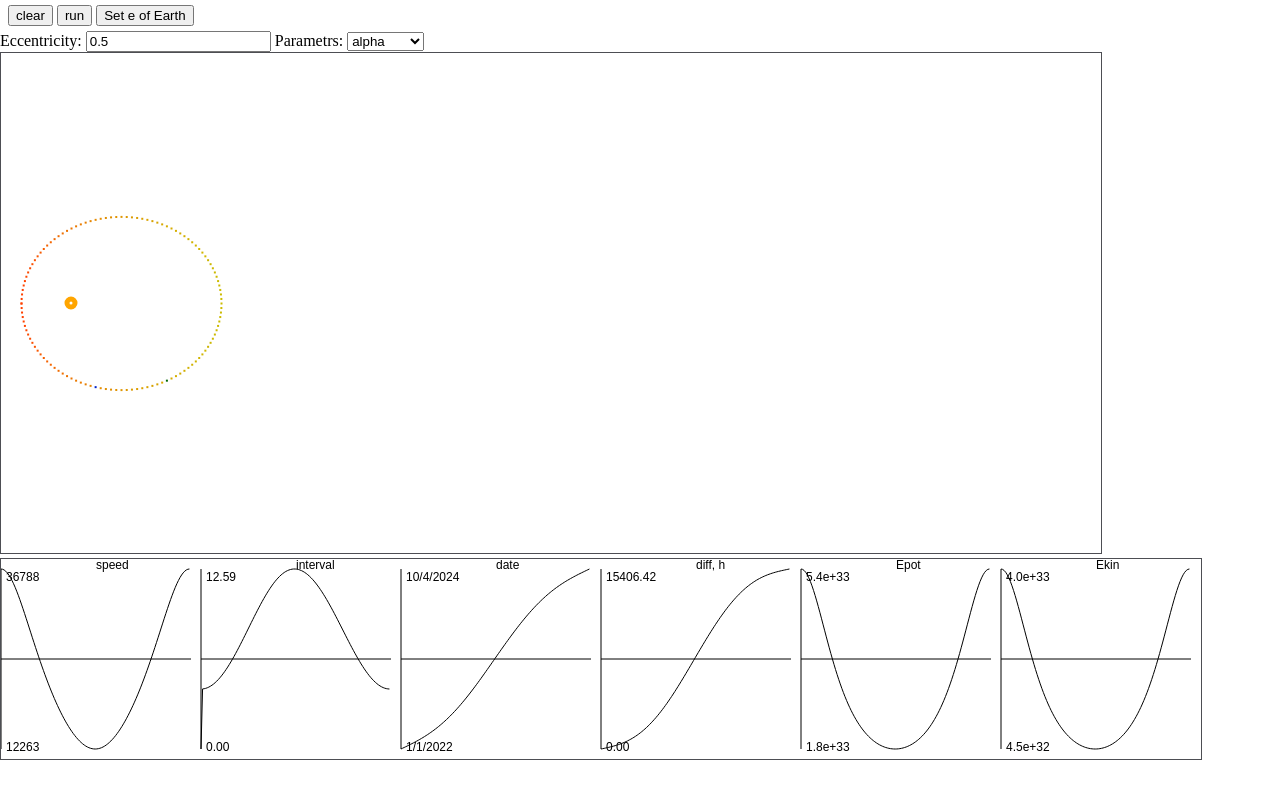
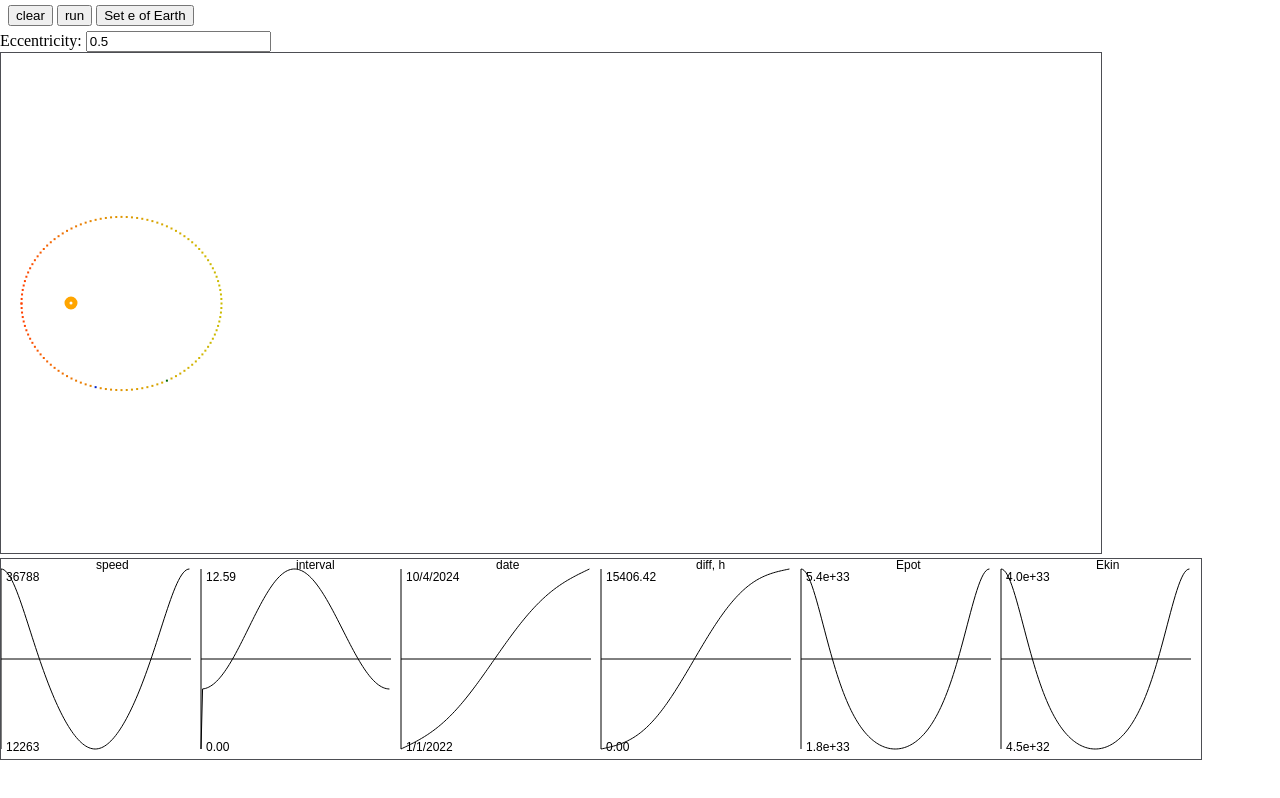
Before and after one commit to GeorgeBobrov/Ellips, a plain HTML site: page ellips.html in a window 1280 px wide. Drawn offline with Linux system fonts and the light colour scheme.

Commit message:
delete old code

```diff
--- a/ellips.html
+++ b/ellips.html
@@ -47,9 +47,6 @@ canvas {
 
 	<label for="inputEccentricity">Eccentricity:</label>
 	<input type="number" max="1" step="0.1" value="0.5" id="inputEccentricity">
-	Parametrs:
-	<select id="inputParametr" >
-	</select>
 
 	<br>
 
@@ -59,22 +56,8 @@ canvas {
 <script>
 
 let chart = document.getElementById('chart')
-let inputParametr = document.getElementById('inputParametr')
-// let datalistParametrs = document.getElementById('parametrs')
 let inputEccentricity = document.getElementById('inputEccentricity');
 inputEccentricity.onchange = run
-
-let parametrsNames = ['alpha', 'x', 'y', 'speed', 'interval', 'date', 'dateIdeal', 'diff', 'Epot', 'Ekin']
-parametrsNames.forEach(parametr => {
-	let option = document.createElement('option')
-	option.value = parametr
-	option.innerText = parametr
-	inputParametr.append(option)
-})
-inputParametr.onchange = function (event) {
-	let paramName = inputParametr.value
-	draw_graph( data_history.map( el => el[paramName]), paramName, 10, 10, 'red', 300, chart.height - 20)
-}
 
 
 
@@ -105,8 +88,7 @@ let data_history = []
 let color_i = 0
 
 
-function run()
-{
+function run() {
 	const e = inputEccentricity.value
 	// const a = 200 //Semi-major axis
 	// const c = a * e
@@ -252,7 +234,7 @@ run()
 
 
 
-function draw_graph(data, param, x_start, y_start,  color='pink', width=100, height=50, format = n => n.toFixed(2)){
+function draw_graph(data, param, x_start, y_start,  color='pink', width=100, height=50, format = n => n.toFixed(2)) {
 	let ctx = document.getElementById('chart').getContext('2d')
 
 	let max = Math.max(...data)
@@ -297,8 +279,7 @@ function draw_graph(data, param, x_start, y_start,  color='pink', width=100, hei
 	ctx.stroke()
 }
 
-function calcR1R2(Perihelion, Aphelion, c, percent)
-{
+function calcR1R2(Perihelion, Aphelion, c, percent) {
 	let R2_plus_R1 = Perihelion + Aphelion
 	let maxDelta = Aphelion - Perihelion
 	let R2 = Perihelion + maxDelta*percent
@@ -308,49 +289,23 @@ function calcR1R2(Perihelion, Aphelion, c, percent)
 }
 
 
-function calcDotPosition(R1, R2, c, percent)
-{
+function calcDotPosition(R1, R2, c, percent) {
 	let x = (R2**2 - R1**2) / (4 * c)
 	let y = Math.sqrt(R2**2 - (c + x)**2)
 
 	return {x, y}
 }
 
-function calcDotPosition2(a, b, alpha)
-{
+function calcDotPosition2(a, b, alpha) {
 	let x = a * Math.cos(alpha)
 	let y = b * Math.sin(alpha)
 
 	return {x, y}
 }
 
-function calcOrbitalSpeed(r, a)
-{
+function calcOrbitalSpeed(r, a) {
 	return Math.sqrt(μ*(2/r - 1/a))
 }
-
-
-
-	// for (let i = 0; i <= 100; i++) {
-	// 	let {R1, R2} = calcR1R2(Perihelion, Aphelion, c, i/100)
-	// 	let {x, y} = calcDotPosition(R1, R2, c, i/100)
-
-	// 	let speed = calcOrbitalSpeed(R1*k_Earth, a*k_Earth)
-
-	// 	let hue = Math.round(15 + (1 - (speed / speed_Perihelion)) * 60)
-	// 	// let lit = Math.round(50 - (1 - (speed / speed_Perihelion)) * 10)
-
-	// 	ctx.strokeStyle = `hsl(${hue},100%,48%)`;
-
-	// 	ctx.strokeRect(x_centr - x, y_centr + y, 1, 1);
-	// 	ctx.strokeRect(x_centr - x, y_centr - y, 1, 1);
-
-	// 	// ctx.lineTo(x_centr + x, y_centr + y);
-
-	// 	console.log(`x=${x.toFixed(1)}, y=${y.toFixed(1)}, speed=${speed.toFixed(0)}`)
-	// }
-	// ctx.stroke();
-
 
 
 
```
